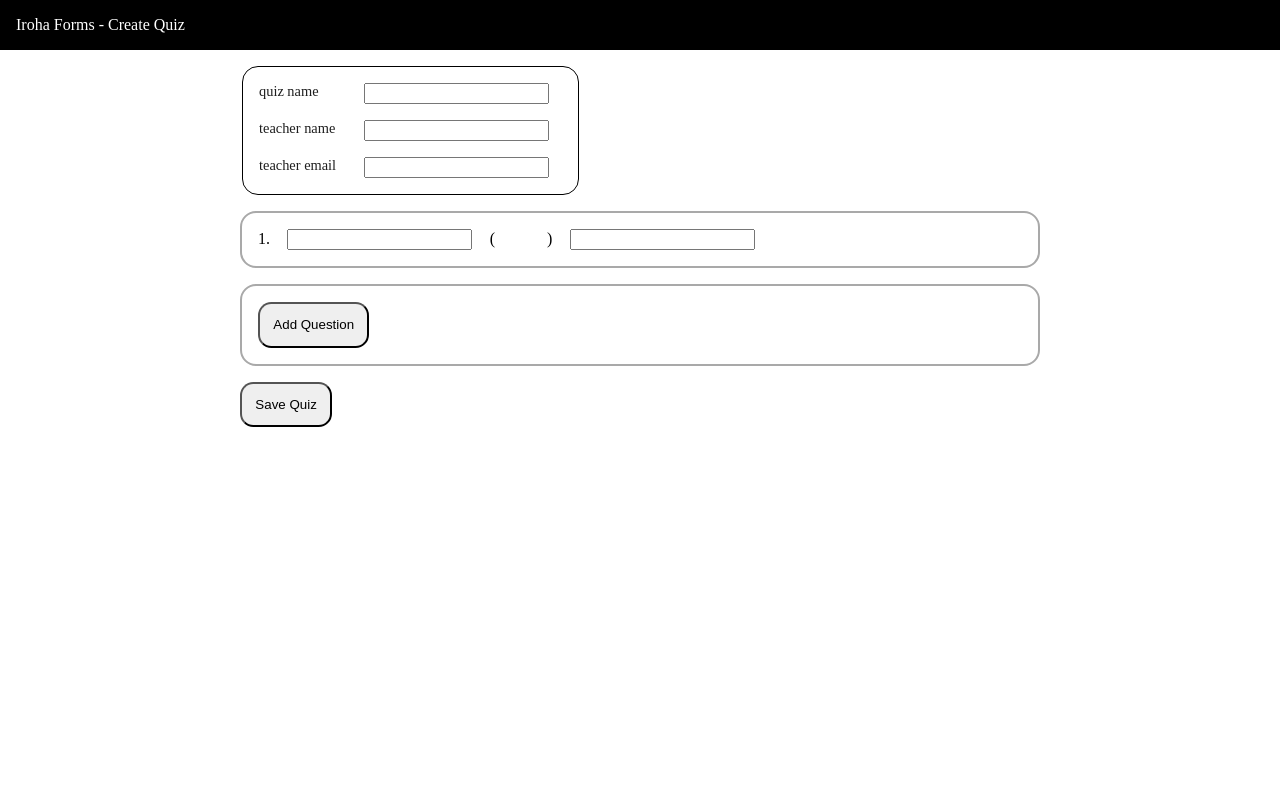
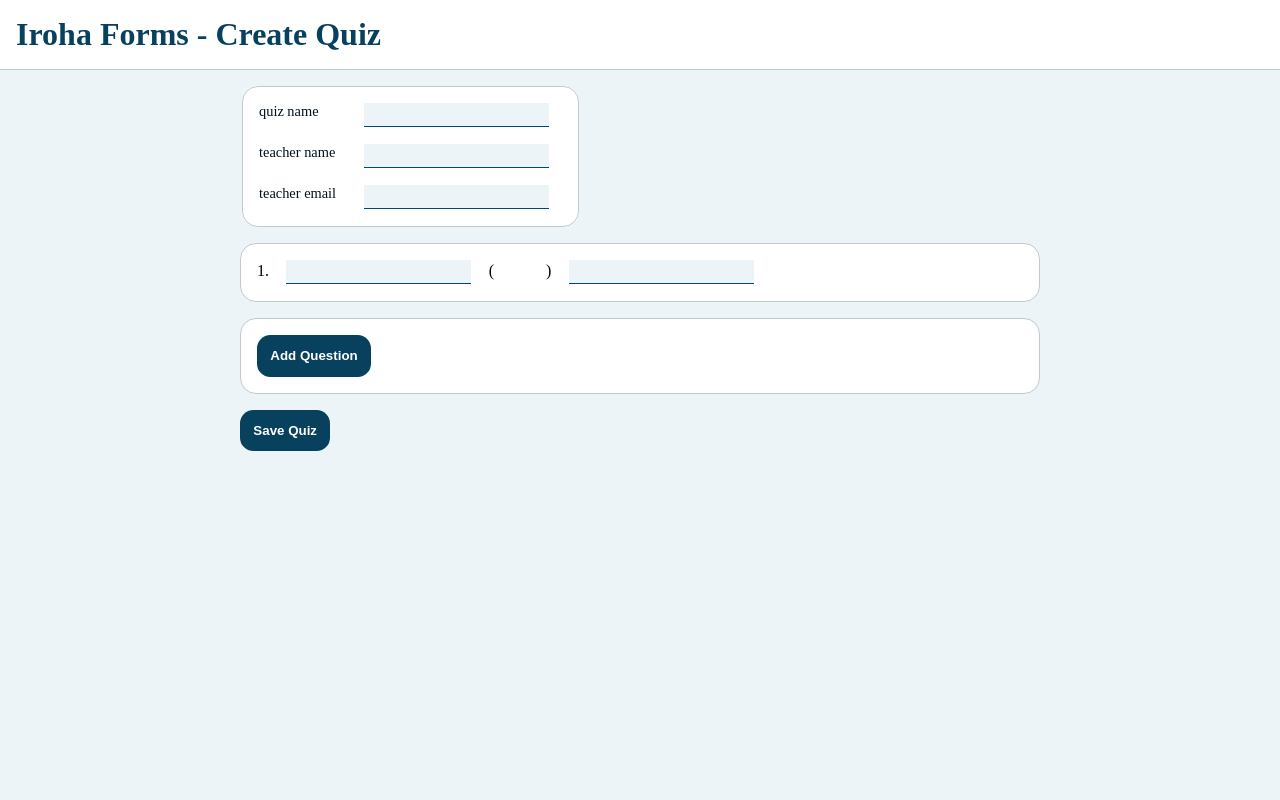
Before and after one commit to JTBooth/homework, a Flask app: page / in a window 1280 px wide. Run offline with Flask 2, Linux system fonts and the light colour scheme.

Commit message:
visual changes

```diff
--- a/app.py
+++ b/app.py
@@ -1,8 +1,21 @@
 from uuid import uuid4
-from flask import Flask, g, render_template, request, redirect
-import sqlite3
+from flask import Flask, g, render_template, request, redirect, url_for
+import logging, sys, sqlite3
+
+from do_email import send_quiz_link_email
 
 DATABASE_PATH = './homework.db'
+
+Log_Format = "%(levelname)s %(asctime)s - %(message)s"
+
+logging.basicConfig(filename = "logfile.log",
+                    filemode = "w",
+                    format = Log_Format,
+                    level = logging.ERROR)
+
+logger = logging.getLogger()
+
+logger.error("alert alert")
 
 app = Flask(__name__)
 db = sqlite3.connect(DATABASE_PATH)
@@ -23,6 +36,7 @@ def close_connection(exception):
 
 @app.route("/")
 def index():
+  logger.info("rendering index")
   return render_template("index.html")
 
 @app.route("/teacher/quiz/<teacher_uuid>/grade", methods=["GET", "POST"])
@@ -139,7 +153,7 @@ def submit_quiz(student_uuid):
   )
   db.commit()
 
-  return redirect(f"http://localhost:5000/student/quiz/{student_uuid}/feedback/{student_id}")
+  return redirect(url_for("see_feedback", student_uuid=student_uuid, student_id=student_id))
 
 @app.route("/student/quiz/<student_uuid>/feedback/<student_id>", methods=["GET"])
 def see_feedback(student_uuid, student_id):
@@ -234,7 +248,9 @@ def create_quiz():
   cursor.executemany(query, questions)
   db.commit()
 
-  return redirect(f"http://localhost:5000/teacher/quiz/{teacher_uuid}/links")
+  url = url_for('quiz_links', teacher_uuid=teacher_uuid)
+  send_quiz_link_email("me@jtbooth.com", out['header']['teacher_email'], "Quiz Links", url)
+  return redirect(url)
 
 def load_quiz_headers(cursor, quiz_id):
   quiz_headers = cursor.execute("""
--- a/static/styles/styles.css
+++ b/static/styles/styles.css
@@ -1,12 +1,23 @@
+:root {
+  --accent-color: hsl(200, 84%, 20%);
+  --dark-accent-color: hsl(200, 100%, 5%);
+  --background-color: hsl(200, 44%, 95%);
+  --fade-border-color: hsl(200, 10%, 78%);
+}
+
 html,body {
   margin: 0;
+  background-color: var(--background-color);
 }
 
 header {
   width: 100%;
-  padding: 1em;
-  background-color: black;
-  color: white;
+  padding: 1rem;
+  background-color: white;
+  color: var(--accent-color);
+  border-bottom: 1px solid var(--fade-border-color);
+  font-size: 2rem;
+  font-weight: bolder;
 }
 
 main {
@@ -18,9 +29,10 @@ ol {
 }
 
 ol > li {
-  border: 2px solid darkgray;
+  border: 1px solid var(--fade-border-color);
   border-radius: 1em;
   padding: 1em;
+  background-color: white;
 
   list-style-position: inside;
 }
@@ -45,10 +57,11 @@ ol > li:not(:last-child) {
 }
 
 fieldset {
-  border: 1px solid black;
+  border: 1px solid var(--fade-border-color);
   width: max-content;
   padding: 0px;
   border-radius: 1em;
+  background-color: white;
 }
 
 fieldset > div {
@@ -59,15 +72,34 @@ fieldset > div {
 
 input {
   margin-inline: 1em;
+  border-width: 0px 0px 1px 0px;
+  margin-bottom: 1px;
+  border-color: var(--dark-accent-color);
+  background-color: var(--background-color);
+  padding: 4px;
+}
+
+input:focus {
+  margin-bottom: 0px;
+  border-width: 0px 0px 2px 0px;
+  border-color: var(--accent-color);
+}
+
+input:focus-visible {
+  outline: none;
 }
 
 button {
   padding: 1em;
   border-radius: 1em;
+  border: none;
+  background-color: var(--accent-color);
+  color: white;
+  font-weight: bolder;
 }
 
 label {
-  color: rgb(30, 30, 30);
+  color: var(--dark-accent-color);
   font-size: 90%;
   font-weight: 300;
   margin-right: 1em;
--- a/templates/links.html
+++ b/templates/links.html
@@ -10,11 +10,11 @@
     <main>
       <div>
         <label>Link to grade assignment:</label>
-        <a href="http://localhost:5000/teacher/quiz/{{teacher_uuid}}/grade">Grade Quiz</a>
+        <a href="{{ url_for('grade_quiz', teacher_uuid=teacher_uuid) }}">Grade Quiz</a>
       </div>
       <div>
         <label>Link to send to students:</label>
-        <a href="http://localhost:5000/student/quiz/{{student_uuid}}/take">Take Quiz</a>
+        <a href="{{ url_for('take_quiz', student_uuid=student_uuid) }}">Take Quiz</a>
       </div>
     </main>
   </body>
```
